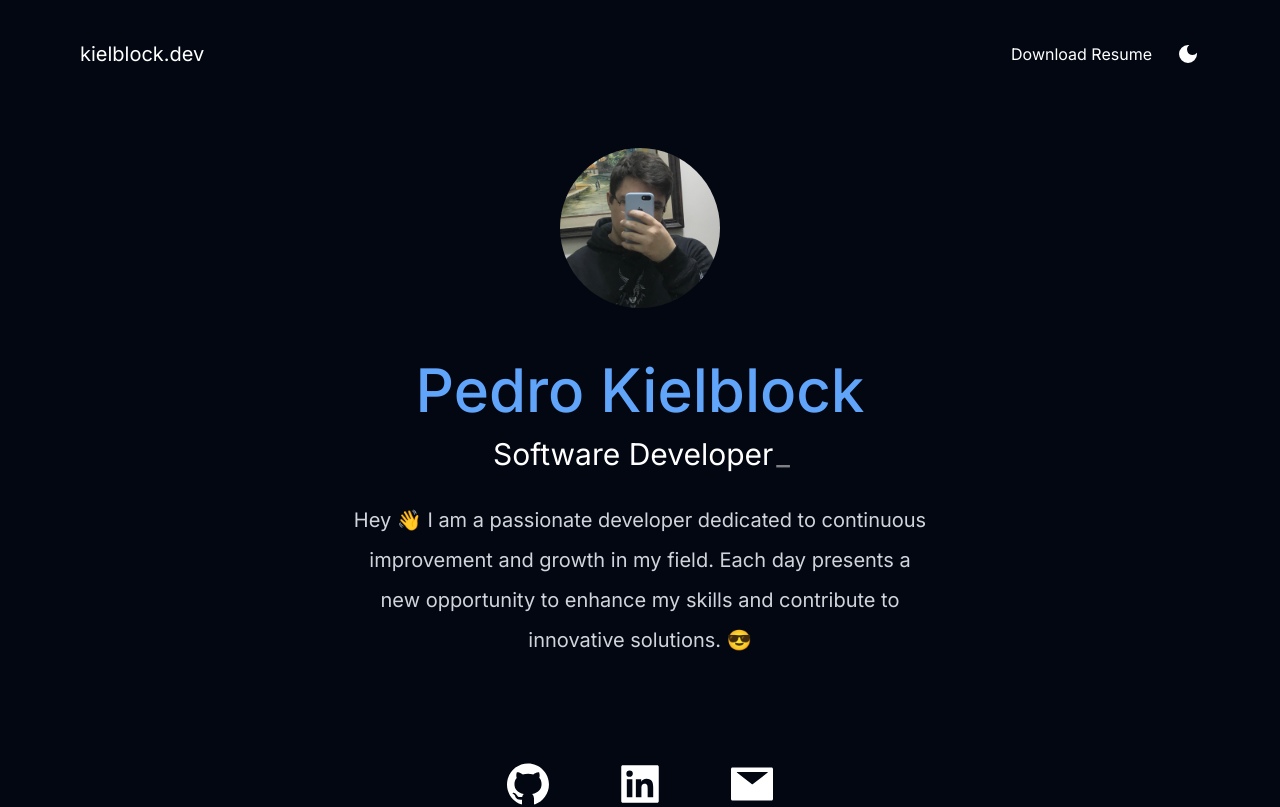
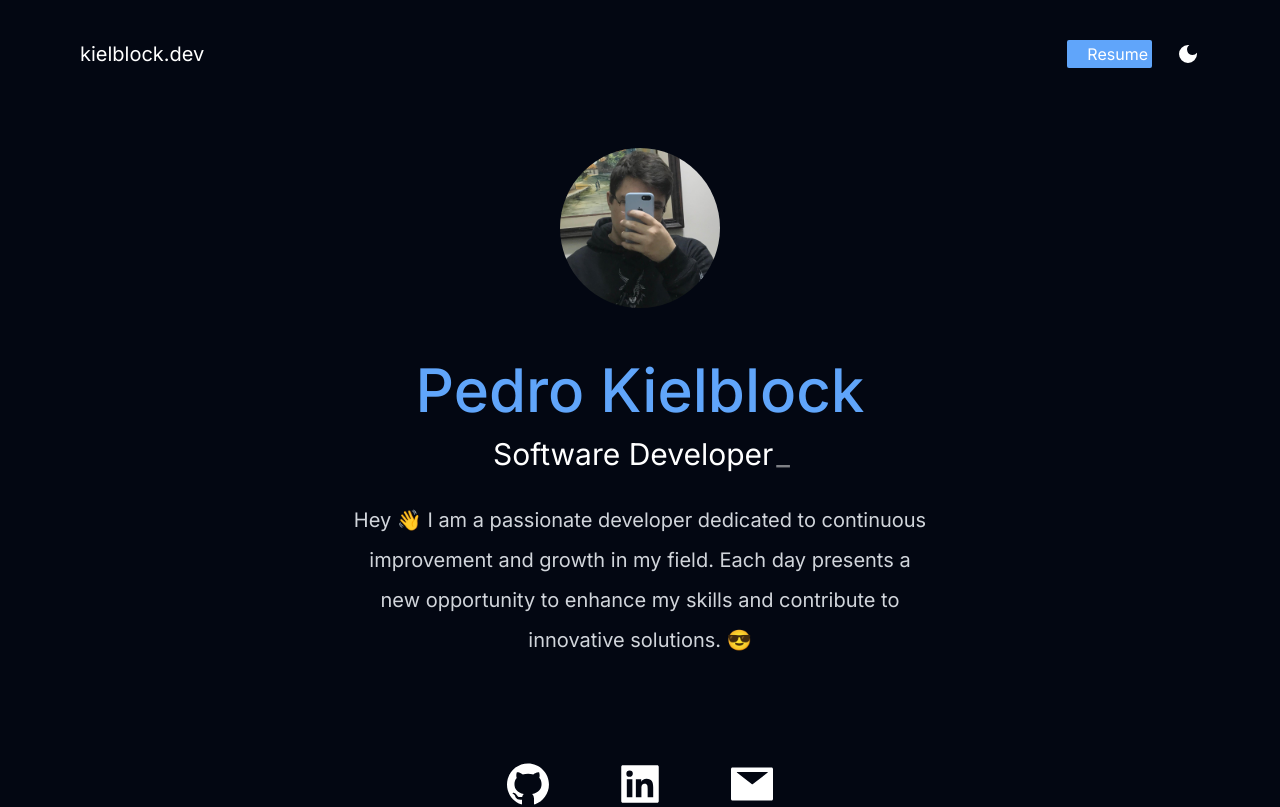
Before and after one commit to pkielblock/kielblock-dev, a Next.js app: page / in a window 1280 px wide. Shown: the top 807 px of the page. Built offline with nearby package versions, Linux system fonts and the light colour scheme.

Commit message:
feat: version v2.5 - changed 'Download Resume' to 'Resume' button

```diff
--- a/src/app/page.js
+++ b/src/app/page.js
@@ -24,7 +24,7 @@ export default function Home() {
             </h1>
             <ul className='flex items-center'>
               <li>
-                  <a href='https://drive.google.com/uc?export=download&id=1_dbdBVcPezmVT1ccUFJHedXzFzxMqGmu' download="pedro_resume.pdf" class="hover:underline rounded-sm me-4 md:me-6 dark:text-white">Download Resume</a>
+                  <a href='https://drive.google.com/uc?export=download&id=1_dbdBVcPezmVT1ccUFJHedXzFzxMqGmu' download="pedro_resume.pdf" class="hover:underline bg-blue-400 p-1 rounded-sm me-4 sm:pl-5 md:me-6 dark:text-white">Resume</a>
               </li>
               <li >
                 {
```
